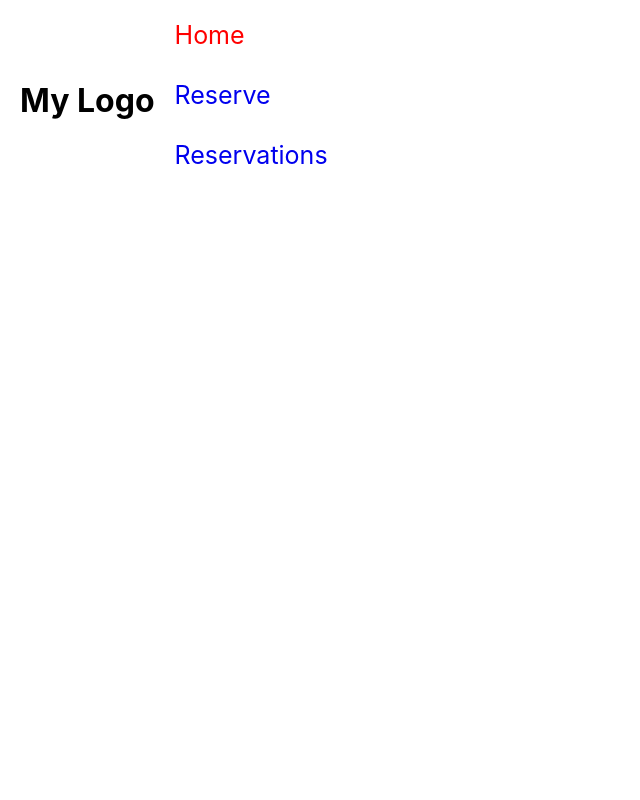
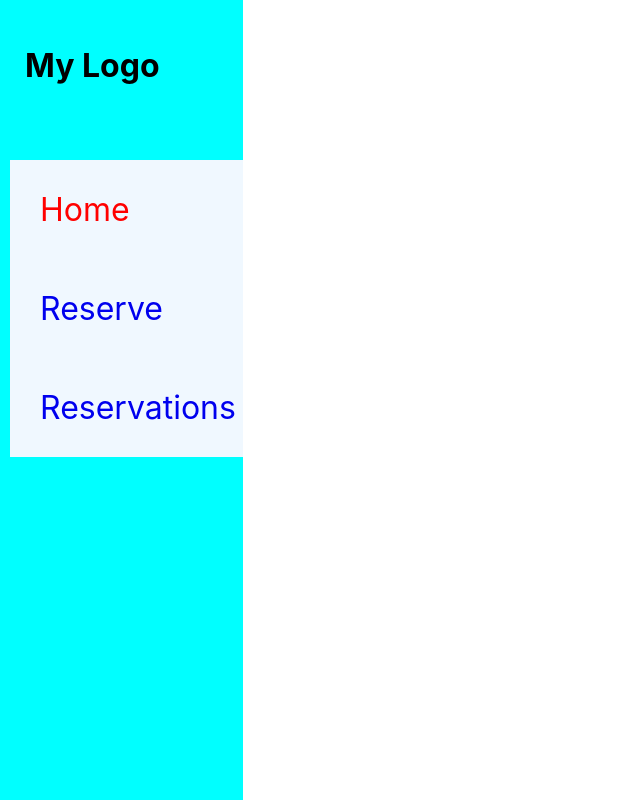
Before and after one commit to helio3197/book-a-lawyer-app-frontend, a React (Create React App) app: page / in a window 1280 px wide. Shown: the whole page, without its empty margins (0-640 px from the left). Built offline with nearby package versions, Linux system fonts and the light colour scheme.

Commit message:
style the desktop links

```diff
--- a/src/Components/Sidebar.css
+++ b/src/Components/Sidebar.css
@@ -45,5 +45,30 @@ padding-right: 20px;
 
     .desktop-head {
         display: flex;
+        flex-direction: column;
+        width: 19vw;
+        height: 100vh;
+        background-color: aqua;
+    }
+
+    .desktop-links {
+        display: flex;
+        flex-direction: column;
+        padding-left: 10px;
+    }
+
+    .desktop-top-head {
+        height: 20vh;
+    }
+
+    .desktop-logo {
+        padding: 25px;
+    }
+
+    .desktop-link-item {
+        padding: 30px;
+        text-decoration: none;
+        font-size: 200%;
+        background-color: aliceblue;
     }
   }
--- a/src/Components/Sidebar.js
+++ b/src/Components/Sidebar.js
@@ -36,13 +36,13 @@ const Sidebar = ({ children }) => {
           )}
         </header>
         <header className="desktop-head">
-          <div className="top-head">
-            <h1 className="logo">My Logo</h1>
+          <div className="desktop-top-head">
+            <h1 className="desktop-logo">My Logo</h1>
           </div>
-          <nav className="links">
-            <NavLink style={({ isActive }) => ((isActive) ? { color: 'red' } : {})} to="/" className="link-item">Home</NavLink>
-            <NavLink style={({ isActive }) => ((isActive) ? { color: 'red' } : {})} activeClassName="is-active" to="/Reserve" className="link-item">Reserve</NavLink>
-            <NavLink style={({ isActive }) => ((isActive) ? { color: 'red' } : {})} activeClassName="is-active" to="/Reservations" className="link-item">Reservations</NavLink>
+          <nav className="desktop-links">
+            <NavLink style={({ isActive }) => ((isActive) ? { color: 'red' } : {})} to="/" className="desktop-link-item">Home</NavLink>
+            <NavLink style={({ isActive }) => ((isActive) ? { color: 'red' } : {})} activeClassName="is-active" to="/Reserve" className="desktop-link-item">Reserve</NavLink>
+            <NavLink style={({ isActive }) => ((isActive) ? { color: 'red' } : {})} activeClassName="is-active" to="/Reservations" className="desktop-link-item">Reservations</NavLink>
           </nav>
         </header>
         { children }
```
